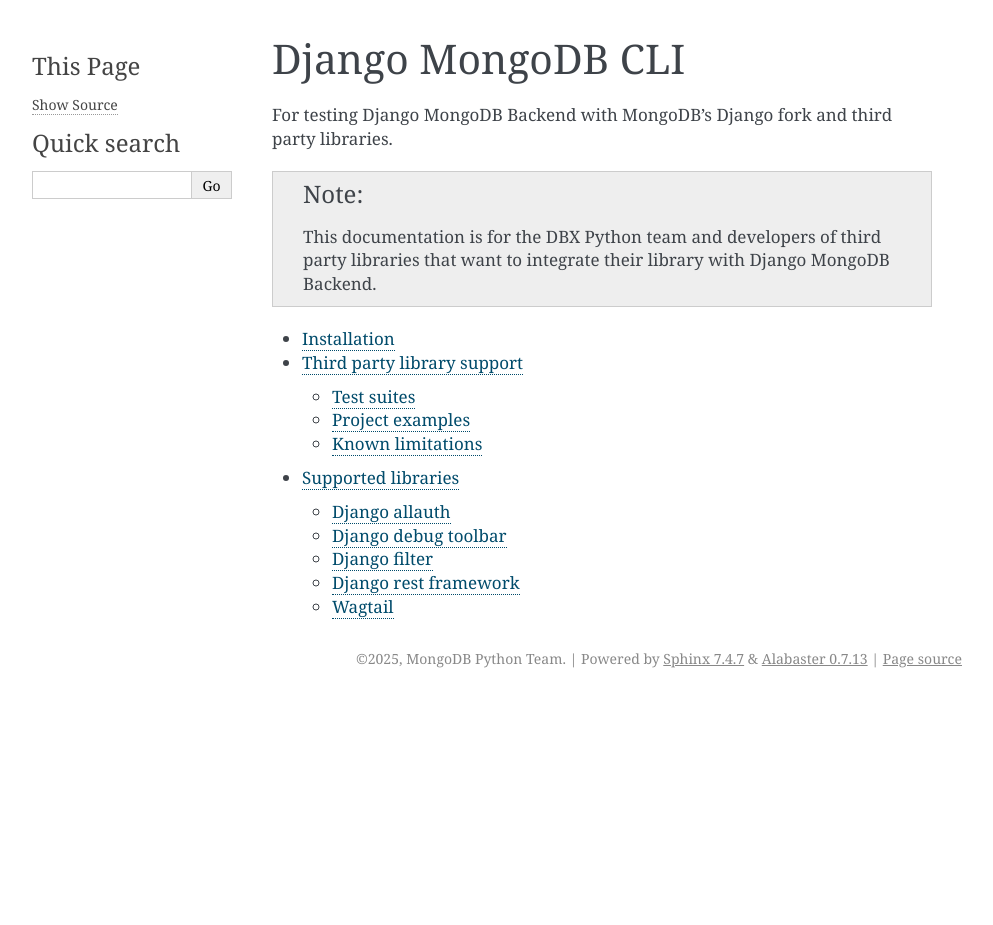
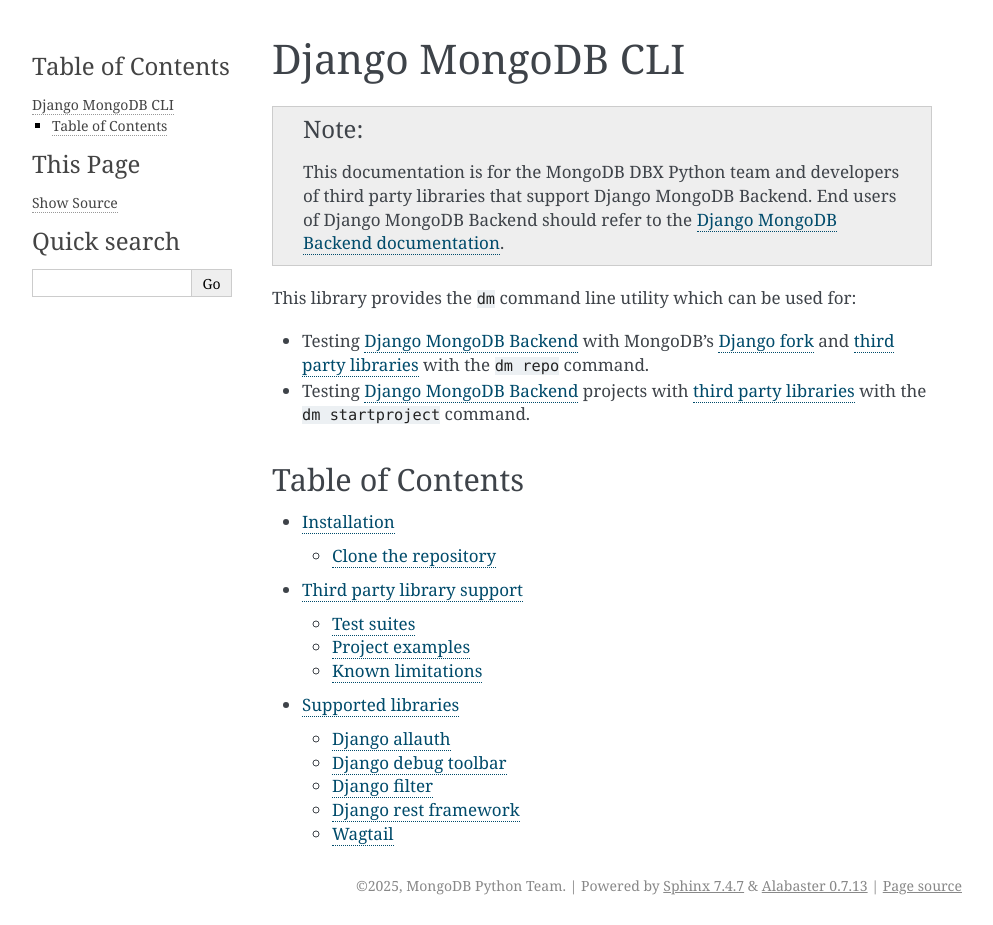
Before and after one commit to mongodb-labs/django-mongodb-cli, a Sphinx documentation site: the page built from docs/source/index.rst, in a window 1280 px wide. Shown: the whole page, without its empty margins (148-1141 px from the left). Built offline with Sphinx 7.4.7, drawn with Linux system fonts in a browser that asks for light colours; pages that are not in the unit, such as notebooks, are missing from menus; before the commit the page ends 900 px from its top, so only the background shows below that.

Commit message:
Update docs

```diff
--- a/docs/source/index.rst
+++ b/docs/source/index.rst
@@ -2,17 +2,28 @@
 Django MongoDB CLI
 ==================
 
-For testing Django MongoDB Backend with MongoDB's Django fork and third party libraries.
-
 .. note::
 
-    This documentation is for the DBX Python team and developers of third
-    party libraries that want to integrate their library with Django
-    MongoDB Backend.
+    This documentation is for the MongoDB DBX Python team and developers of third
+    party libraries that support Django MongoDB Backend. End users of
+    Django MongoDB Backend should refer to the
+    `Django MongoDB Backend documentation`_.
+
+This library provides the ``dm`` command line utility which can be used for:
+
+- Testing `Django MongoDB Backend`_ with MongoDB's `Django fork`_ and :ref:`third party libraries <third-party-libraries>` with the ``dm repo`` command.
+- Testing `Django MongoDB Backend`_ projects with :ref:`third party libraries <third-party-libraries>` with the ``dm startproject`` command.
+
+Table of Contents
+-----------------
 
 .. toctree::
    :maxdepth: 2
 
-   installation
+   installation/index
    third-party-library-support
    supported-libraries/index
+
+.. _`Django MongoDB Backend`: https://github.com/mongodb/django-mongodb-backend
+.. _`Django fork`: https://github.com/mongodb-forks/django
+.. _`Django MongoDB Backend documentation`: https://www.mongodb.com/docs/languages/python/django-mongodb/v5.0/
--- /dev/null
+++ b/docs/source/installation/index.rst
@@ -0,0 +1,8 @@
+Installation
+============
+
+
+.. toctree::
+   clone-repository
+   venv
+   usage
--- a/docs/source/supported-libraries/index.rst
+++ b/docs/source/supported-libraries/index.rst
@@ -1,3 +1,6 @@
+
+.. _third-party-libraries:
+
 Supported libraries
 ===================
 
```
Also changed, not shown: docs/source/installation.rst (deleted, +0 -10 lines), docs/source/installation/clone-repository.rst (added, +7 -0 lines), docs/source/third-party-library-support.rst (+15 -3 lines), 1 other file.
